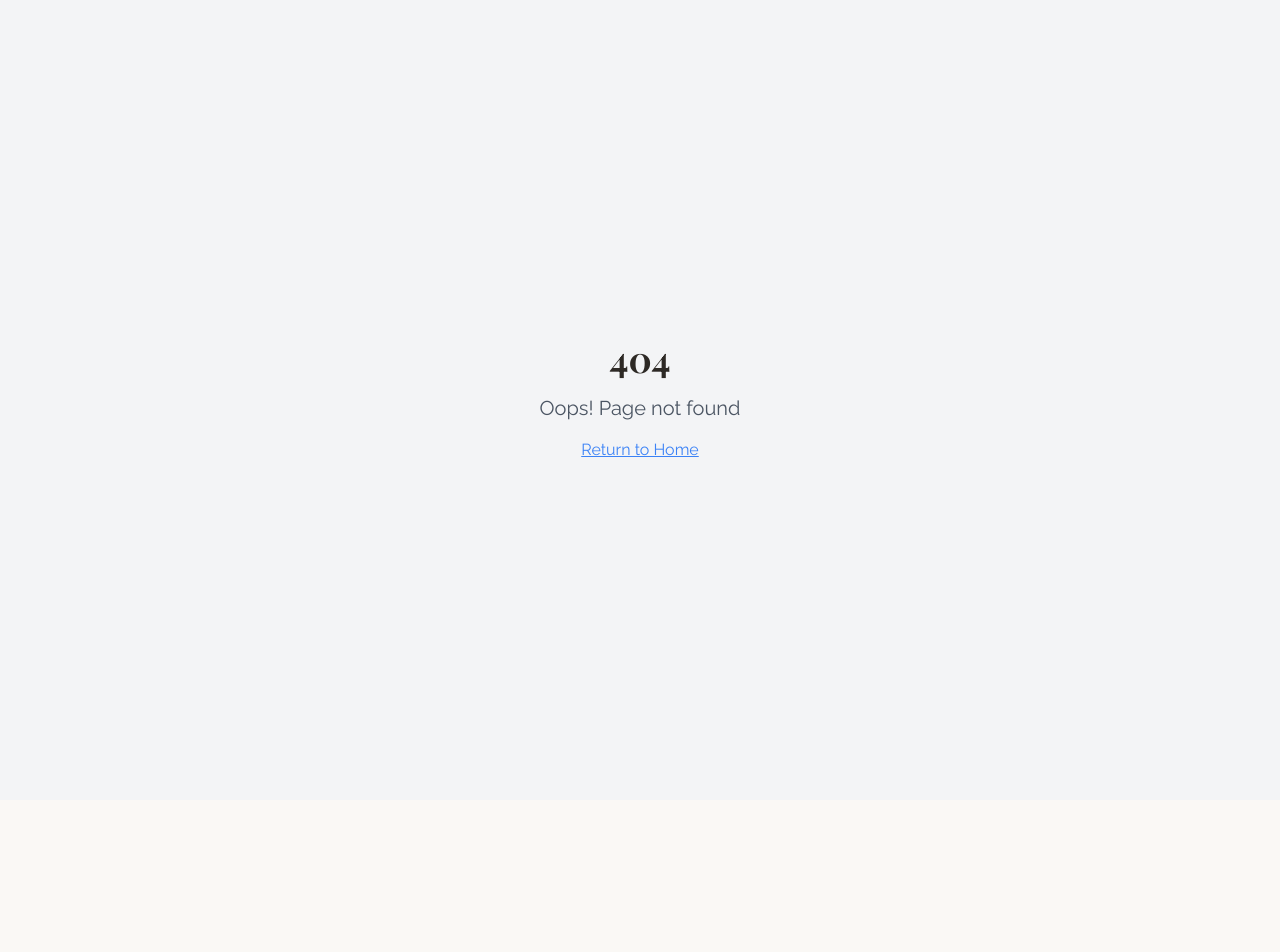
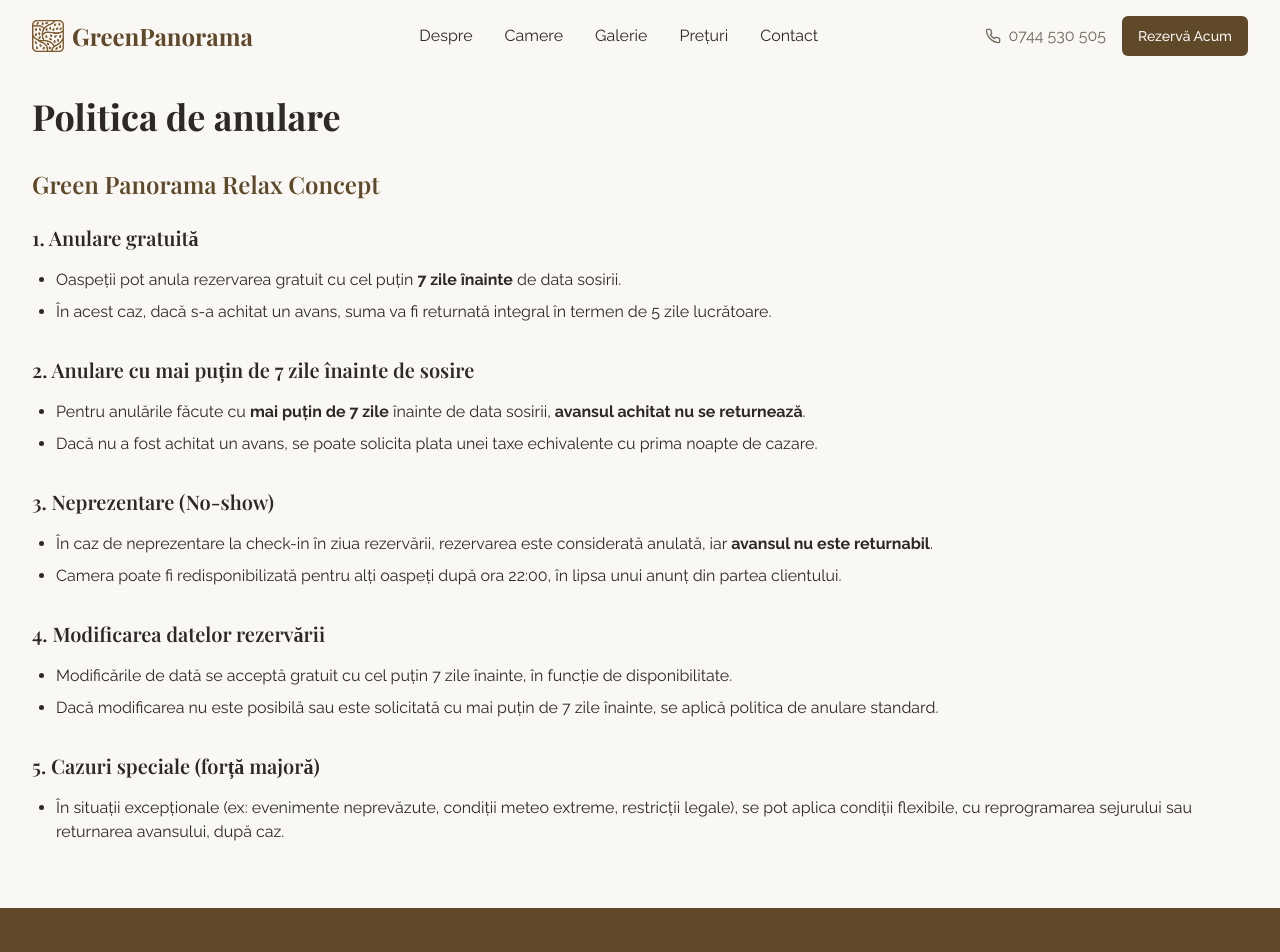
Before and after one commit to andreistomff/sleepy-hollow-website, a React (Vite) app: page /politica-anulare in a window 1280 px wide. Before the commit this address had no page. Shown: the top 952 px of the page. Before the commit the page ends 800 px from the top, so only its background shows below. Built offline with nearby package versions, Linux system fonts and the light colour scheme.

Commit message:
Add Anulare page
Implement "Politica de anulare" page with provided content.

```diff
--- a/src/App.tsx
+++ b/src/App.tsx
@@ -7,6 +7,7 @@ import { BrowserRouter, Routes, Route, useLocation } from "react-router-dom";
 import { useEffect } from "react";
 import Index from "./pages/Index";
 import Terms from "./pages/Terms";
+import CancellationPolicy from "./pages/CancellationPolicy";
 import NotFound from "./pages/NotFound";
 
 // ScrollToTop component to handle scrolling to top on route changes
@@ -32,6 +33,7 @@ const App = () => (
         <Routes>
           <Route path="/" element={<Index />} />
           <Route path="/termeni-rezervare" element={<Terms />} />
+          <Route path="/politica-anulare" element={<CancellationPolicy />} />
           {/* ADD ALL CUSTOM ROUTES ABOVE THE CATCH-ALL "*" ROUTE */}
           <Route path="*" element={<NotFound />} />
         </Routes>
--- a/src/components/Footer.tsx
+++ b/src/components/Footer.tsx
@@ -43,7 +43,7 @@ const Footer = () => {
             <h3 className="text-xl font-semibold mb-4 font-serif">Politici</h3>
             <ul className="space-y-2">
               <li><Link to="/termeni-rezervare" className="hover:text-white/80 transition-colors">Termeni de Rezervare</Link></li>
-              <li><a href="#" className="hover:text-white/80 transition-colors">Politica de Anulare</a></li>
+              <li><Link to="/politica-anulare" className="hover:text-white/80 transition-colors">Politica de Anulare</Link></li>
               <li><a href="#" className="hover:text-white/80 transition-colors">Politica de Confidențialitate</a></li>
               <li><a href="#" className="hover:text-white/80 transition-colors">Politica pentru Animale</a></li>
               <li><a href="#" className="hover:text-white/80 transition-colors">Întrebări Frecvente</a></li>
--- /dev/null
+++ b/src/pages/CancellationPolicy.tsx
@@ -0,0 +1,66 @@
+
+import { useEffect } from "react";
+import Header from "@/components/Header";
+import Footer from "@/components/Footer";
+
+const CancellationPolicy = () => {
+  useEffect(() => {
+    window.scrollTo(0, 0);
+  }, []);
+
+  return (
+    <div className="min-h-screen flex flex-col">
+      <Header />
+      <main className="flex-1 pt-24 pb-16">
+        <div className="container-custom">
+          <h1 className="text-3xl md:text-4xl font-bold mb-8 font-serif">Politica de anulare</h1>
+          <h2 className="text-xl md:text-2xl font-semibold mb-6 font-serif text-primary">Green Panorama Relax Concept</h2>
+
+          <div className="space-y-8">
+            <section>
+              <h3 className="text-xl font-semibold mb-4 font-serif">1. Anulare gratuită</h3>
+              <ul className="list-disc pl-6 space-y-2">
+                <li>Oaspeții pot anula rezervarea gratuit cu cel puțin <strong>7 zile înainte</strong> de data sosirii.</li>
+                <li>În acest caz, dacă s-a achitat un avans, suma va fi returnată integral în termen de 5 zile lucrătoare.</li>
+              </ul>
+            </section>
+
+            <section>
+              <h3 className="text-xl font-semibold mb-4 font-serif">2. Anulare cu mai puțin de 7 zile înainte de sosire</h3>
+              <ul className="list-disc pl-6 space-y-2">
+                <li>Pentru anulările făcute cu <strong>mai puțin de 7 zile</strong> înainte de data sosirii, <strong>avansul achitat nu se returnează</strong>.</li>
+                <li>Dacă nu a fost achitat un avans, se poate solicita plata unei taxe echivalente cu prima noapte de cazare.</li>
+              </ul>
+            </section>
+
+            <section>
+              <h3 className="text-xl font-semibold mb-4 font-serif">3. Neprezentare (No-show)</h3>
+              <ul className="list-disc pl-6 space-y-2">
+                <li>În caz de neprezentare la check-in în ziua rezervării, rezervarea este considerată anulată, iar <strong>avansul nu este returnabil</strong>.</li>
+                <li>Camera poate fi redisponibilizată pentru alți oaspeți după ora 22:00, în lipsa unui anunț din partea clientului.</li>
+              </ul>
+            </section>
+
+            <section>
+              <h3 className="text-xl font-semibold mb-4 font-serif">4. Modificarea datelor rezervării</h3>
+              <ul className="list-disc pl-6 space-y-2">
+                <li>Modificările de dată se acceptă gratuit cu cel puțin 7 zile înainte, în funcție de disponibilitate.</li>
+                <li>Dacă modificarea nu este posibilă sau este solicitată cu mai puțin de 7 zile înainte, se aplică politica de anulare standard.</li>
+              </ul>
+            </section>
+
+            <section>
+              <h3 className="text-xl font-semibold mb-4 font-serif">5. Cazuri speciale (forță majoră)</h3>
+              <ul className="list-disc pl-6 space-y-2">
+                <li>În situații excepționale (ex: evenimente neprevăzute, condiții meteo extreme, restricții legale), se pot aplica condiții flexibile, cu reprogramarea sejurului sau returnarea avansului, după caz.</li>
+              </ul>
+            </section>
+          </div>
+        </div>
+      </main>
+      <Footer />
+    </div>
+  );
+};
+
+export default CancellationPolicy;
```
